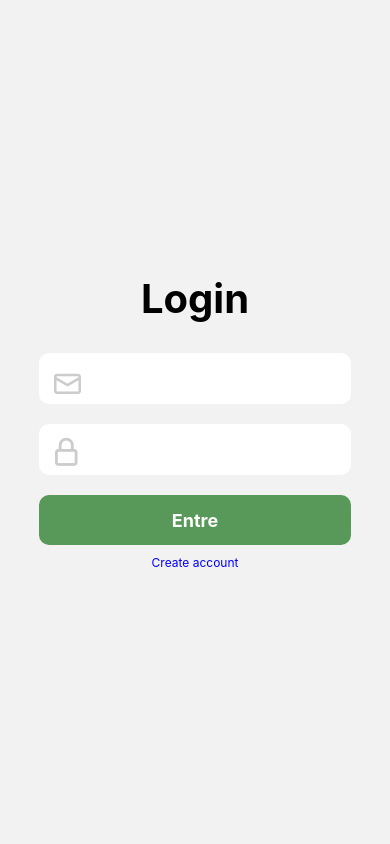
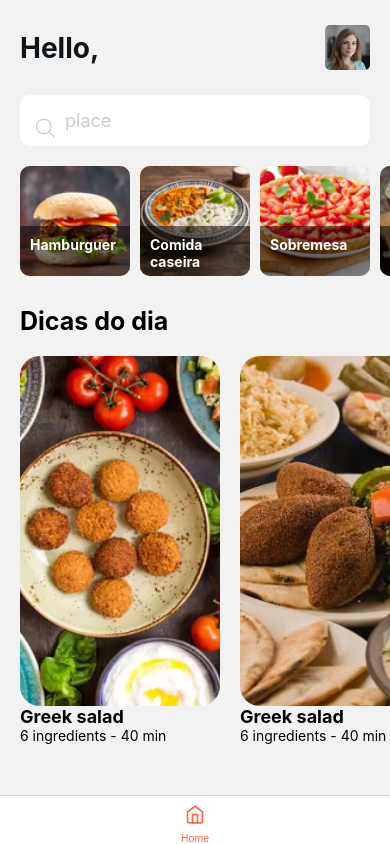
Before and after one commit to GabrielNatan/react-native-recipe, a React Native app: screen /HomeScreen in a window 390 px wide. Built offline with nearby package versions, Linux system fonts and the light colour scheme.

Commit message:
remove errors

```diff
--- a/src/Routes/RoutesHome.js
+++ b/src/Routes/RoutesHome.js
@@ -14,7 +14,7 @@
             tabBarIcon: ({ focused, color, size }) => {
             let iconName;
 
-            if (route.name === 'HomeScreen') {
+            if (route.name === 'Home') {
                 iconName = focused
                 ? 'home'
                 : 'home';
@@ -30,6 +30,6 @@
             headerShown:false,
         })}
         >
-        <Tab.Screen name='HomeScreen' component={ComponentePrincipal} />
+        <Tab.Screen name='Home' component={ComponentePrincipal} />
     </Tab.Navigator>
 }
--- a/src/Routes/appRotas.js
+++ b/src/Routes/appRotas.js
@@ -23,6 +23,6 @@
   return <Stack.Navigator screenOptions={{headerShown:false}}>
       <Stack.Screen name='Login' component={Login} />
       <Stack.Screen name='Create account' component={CreateAccount} />
-      <Stack.Screen name='Home' component={RoutesHome} />
+      <Stack.Screen name='HomeScreen' component={RoutesHome} />
     </Stack.Navigator>
 }
--- a/src/pages/Login/index.js
+++ b/src/pages/Login/index.js
@@ -13,7 +13,7 @@
         console.log("AQui")
         let isLogged = login(email,password)
         if(isLogged === 'Ok'){
-            navigation.navigate("Home")
+            navigation.navigate("HomeScreen")
         }
     }
     return(
```
Also changed, not shown: src/pages/CreateAccount/index.js (+1 -10 lines).
